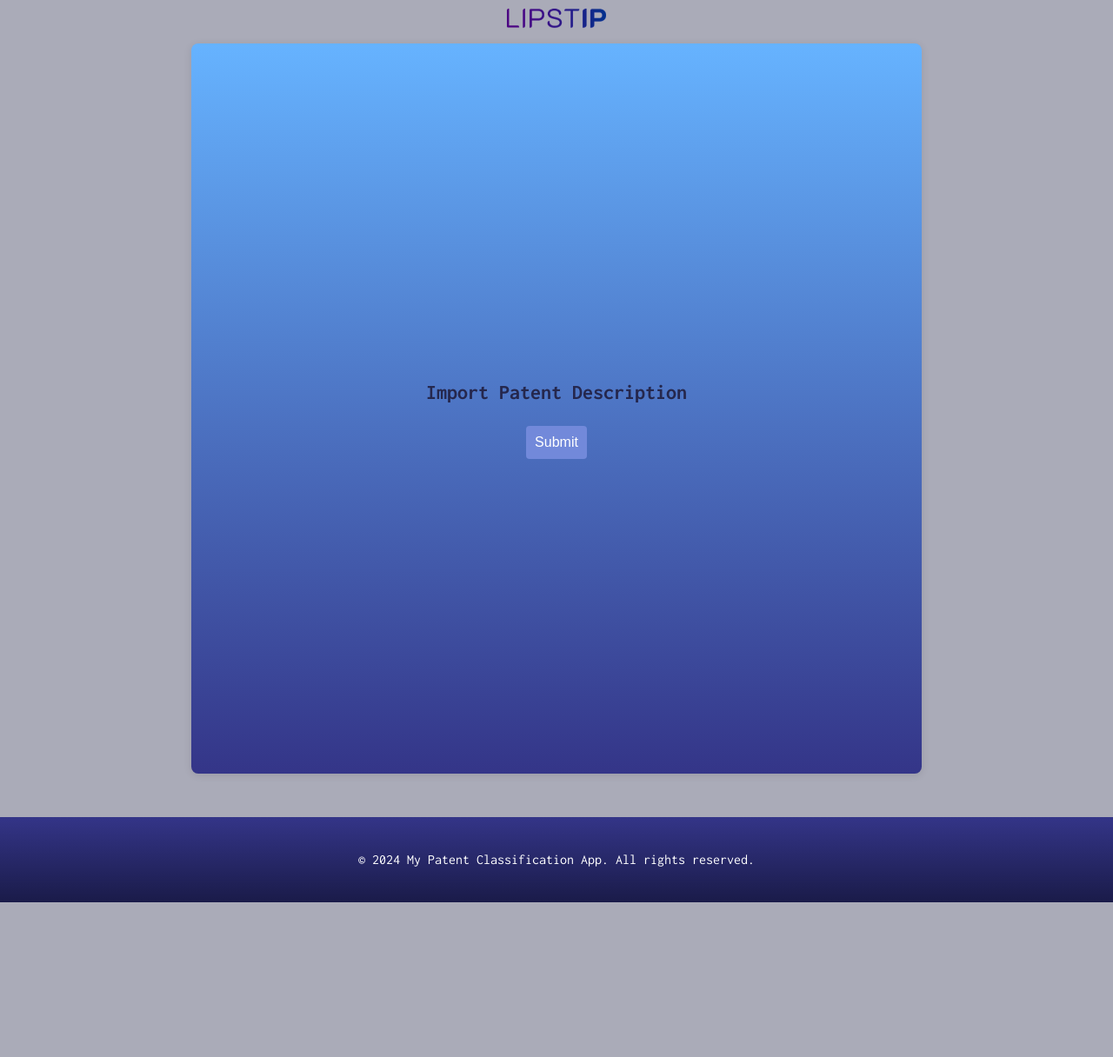
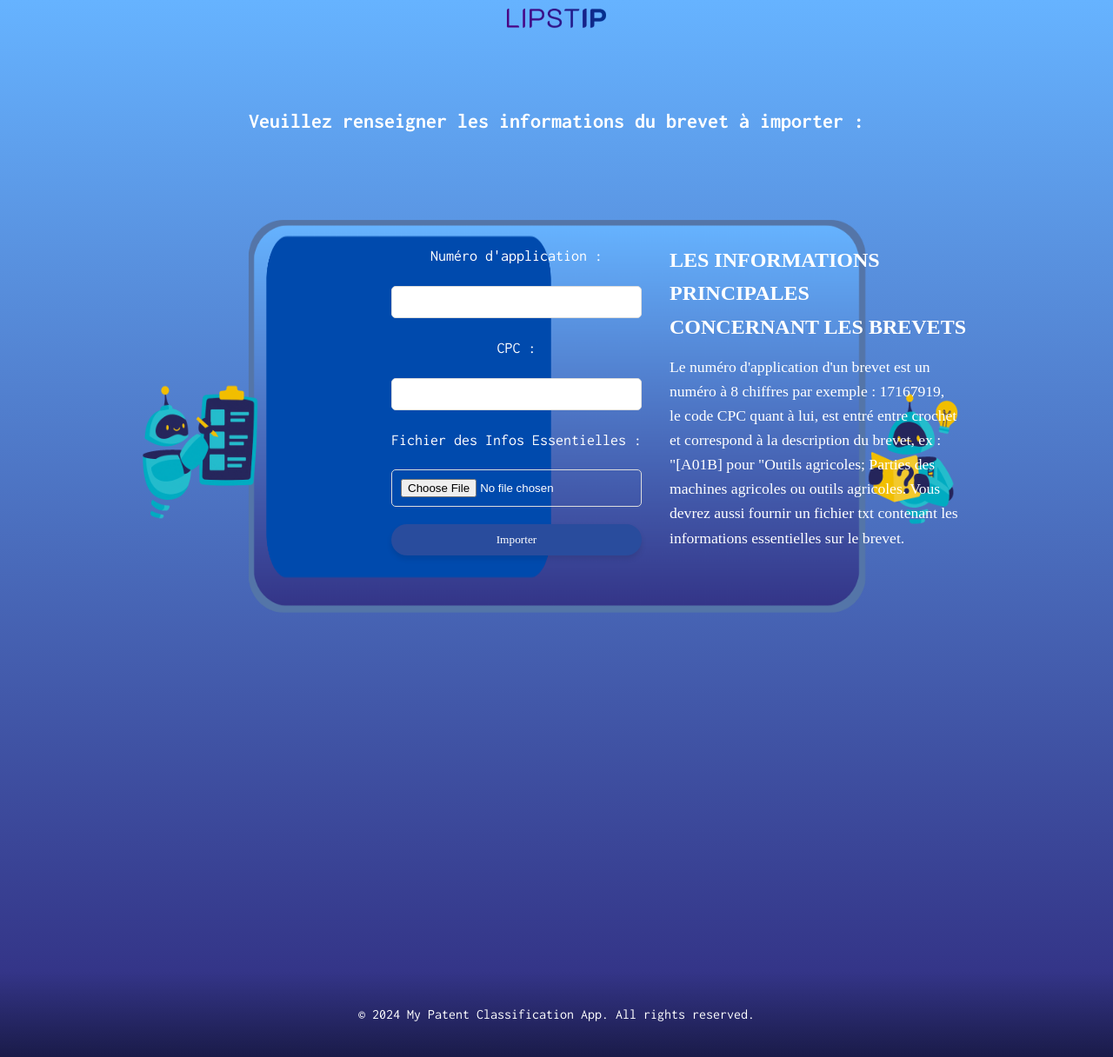
Before and after one commit to ktzkvin/Mastercamp-EXPLAIN, a Flask app: page /import_patent in a window 1280 px wide; the page is wider, and only the part inside the window is pictured. Shown: that part at 87% size. Before the commit the page ends 1038 px from the top of that part, so only its background shows below. Run offline with Flask 3, Linux system fonts and the light colour scheme; parts of the project's set-up code (start-up, migrations or seed data) failed here and were passed over.

Commit message:
finalisation home/import page avec ajout d'images/gifs

```diff
--- a/app.py
+++ b/app.py
@@ -1,4 +1,4 @@
-from flask import Flask, render_template, request
+from flask import Flask, render_template, request, redirect, url_for, flash
 import joblib
 import lime
 import lime.lime_tabular
@@ -6,13 +6,29 @@ import numpy as np
 import pandas as pd
 from sklearn.preprocessing import StandardScaler
 from sklearn.linear_model import LogisticRegression
+import os
+from werkzeug.utils import secure_filename
 
 app = Flask(__name__)
+app.secret_key = 'your_secret_key'
+
+UPLOAD_FOLDER = 'uploads'
+ALLOWED_EXTENSIONS = {'txt'}
+
+
+
+# Créer le dossier 'uploads' s'il n'existe pas
+if not os.path.exists(UPLOAD_FOLDER):
+    os.makedirs(UPLOAD_FOLDER)
 
 sample_df = joblib.load('sample_df_with_updated_embeddings.pkl')
 log_reg_model = joblib.load('log_reg_model_balanced.pkl')
 scaler = joblib.load('scaler_balanced.pkl')
 
+
+
+def allowed_file(filename):
+    return '.' in filename and filename.rsplit('.', 1)[1].lower() in ALLOWED_EXTENSIONS
 
 def generate_lime_explanation(index):
     selected_sample = sample_df.iloc[index]
@@ -71,12 +87,13 @@ def extract_important_words(description, feature_weights):
 
 
 def truncate_text(text, max_length=100):
+    if pd.isna(text):
+        return ''
     if isinstance(text, list):
         text = ' '.join(text)
     if len(text) > max_length:
         return text[:max_length] + '...'
     return text
-
 
 @app.route('/')
 def home():
@@ -105,17 +122,50 @@ def home():
         record['index'] = idx
 
     for record in df_records:
-        record['description'] = truncate_text(record['description'], max_length=100)
-        record['infos_essentielles'] = truncate_text(record['infos_essentielles'], max_length=100)
-        record['claim'] = truncate_text(record['claim'], max_length=100)
+        record['description'] = truncate_text(record.get('description', ''), max_length=100)
+        record['infos_essentielles'] = truncate_text(record.get('infos_essentielles', ''), max_length=100)
+        record['claim'] = truncate_text(record.get('claim', ''), max_length=100)
 
     return render_template('home.html', df_records=df_records, page=page, total_pages=total_pages,
                            search_query=search_query)
 
-
 @app.route('/import_patent')
 def import_patent():
     return render_template('import_patent.html')
+
+@app.route('/upload_patent', methods=['POST'])
+def upload_patent():
+    global sample_df
+    application_number = request.form['application_number']
+    cpc = request.form['cpc']
+    file = request.files['file']
+
+    if file and allowed_file(file.filename):
+        filename = secure_filename(file.filename)
+        file_path = os.path.join(UPLOAD_FOLDER, filename)
+        file.save(file_path)
+
+        with open(file_path, 'r') as f:
+            infos_essentielles = f.read()
+
+        if application_number not in sample_df["Numéro d'application"].values:
+            new_record = pd.DataFrame([{
+                "Numéro d'application": application_number,
+                "CPC": cpc,
+                "infos_essentielles": infos_essentielles,
+                # Ajoutez ici toute autre colonne nécessaire
+            }])
+            sample_df = pd.concat([sample_df, new_record], ignore_index=True)
+            sample_df.to_pickle('sample_df_with_updated_embeddings.pkl')  # Sauvegarder les nouvelles données
+
+            flash('Brevet importé avec succès!', 'success')
+        else:
+            flash('Le numéro d\'application existe déjà.', 'danger')
+    else:
+        flash('Format de fichier non supporté.', 'danger')
+
+    return redirect(url_for('import_patent'))
+
 
 
 @app.route('/classification_result')
--- a/static/css/import.css
+++ b/static/css/import.css
@@ -4,6 +4,14 @@
     background: linear-gradient(to bottom, #66b3ff, #343588);
 }
 
+form {
+
+    display: flex;
+    flex-direction: column;
+    gap: 20px;
+    margin: 0 auto;
+    max-width: 500px;
+}
 #import {
     background-color: #2c2f33;
     color: #ffffff;
@@ -25,6 +33,8 @@
 
 /* Styles pour le formulaire */
 #import form {
+    position: absolute;
+    top: 850px;
     display: flex;
     flex-direction: column;
     gap: 15px;
@@ -62,3 +72,132 @@
 #import form p {
     color: #b9bbbe;
 }
+.flashes {
+    list-style-type: none;
+    padding: 0;
+}
+
+.flashes li {
+    padding: 10px;
+    margin: 10px 0;
+    border-radius: 5px;
+}
+
+.flashes .success {
+    background-color: #d4edda;
+    color: #155724;
+}
+
+.flashes .danger {
+            position:absolute;
+    background-color: #f8d7da;
+    color: #721c24;
+}
+
+
+form label {
+    font-size: 18px;
+}
+
+form input[type="text"],
+form input[type="file"] {
+    padding: 10px;
+    border: 1px solid #ddd;
+    border-radius: 5px;
+}
+
+form button {
+    padding: 10px;
+    background-color: #343588;
+    color: #fff;
+    border: none;
+    border-radius: 5px;
+    cursor: pointer;
+}
+
+form button:hover {
+    background-color: #66b3ff;
+}
+
+.flash-message {
+
+    margin: 20px auto;
+    max-width: 500px;
+    padding: 20px;
+    border-radius: 5px;
+    text-align: center;
+}
+
+.flash-message.success {
+    background-color: #d4edda;
+    color: #155724;
+}
+
+.flash-message.danger {
+    background-color: #f8d7da;
+    color: #721c24;
+}
+
+.alert-alert-danger{
+    color:white;
+}
+
+.import-bg1{
+    padding-right: 0px;
+    width : 1500px;
+    height : 900px;
+    margin-top:-150px;
+
+}
+.import-bg2{
+    padding-right: 340px;
+    width : 900px;
+    height : 1100px;
+    margin-top:-1010px;
+
+}
+.import-form{
+    color:white;
+    position: absolute;
+    top : 280px;
+    left:450px;
+}
+
+.patent-infos{
+    font-size : 110%;
+    text-align: left;
+    position:absolute;
+    left: 770px;
+    top: 390px;
+    color: white;
+    font-family: Dubai;
+}
+
+.patent-infos-title{
+    text-align: left;
+    position:absolute;
+    left: 770px;
+    top: 260px;
+    color: white;
+    font-family: Dubai;
+}
+
+.import-patent-title{
+    color:white;
+}
+
+.robot-task{
+    width:30%;
+    height: 30%;
+    position: absolute;
+    left: 3%;
+    top: 50%;
+}
+
+.robot-task2{
+    width:30%;
+    height: 30%;
+    position: absolute;
+    right: 3%;
+    top: 50%;
+}
--- a/templates/import_patent.html
+++ b/templates/import_patent.html
@@ -3,16 +3,54 @@
 {% block title %}Import Patent{% endblock %}
 
 {% block extra_head %}
-    <link rel="stylesheet" href="{{ url_for('static', filename='css/import.css') }}">
+<!-- Inclure la feuille de style home.css -->
+<link rel="stylesheet" href="{{ url_for('static', filename='css/import.css') }}">
 {% endblock %}
 
+
+
 {% block content %}
-<section id="import" class="intro">
-    <section id="import-conteneur" class="conteneur">
-        <h1 class="import-title">Import Patent Description</h1>
-        <form method="post">
-            <button type="submit">Submit</button>
-        </form>
-    </section>
+
+ {% with messages = get_flashed_messages(with_categories=true) %}
+        {% if messages %}
+            {% for category, message in messages %}
+                <div class="alert alert-{{ category }}">
+                    {{ message }}
+                </div>
+            {% endfor %}
+        {% endif %}
+    {% endwith %}
+
+<section id="import-patent" class="intro">
+    <h2 class = "import-patent-title">Veuillez renseigner les informations du brevet à importer :</h2>
+        <img src="static/images/import-patent-bg1.png", class ="import-bg1">
+        <img src="static/images/import-patent-bg2.png", class ="import-bg2">
+        <img src="static/images/robot_task_gif.gif", class ="robot-task">
+        <img src="static/images/robot_task2_gif.gif", class ="robot-task2   ">
+
+        <h1 class = "patent-infos-title">LES INFORMATIONS<br> PRINCIPALES <br>CONCERNANT LES BREVETS </h1>
+
+    <div class = "patent-infos">
+        <p>Le numéro d'application d'un brevet est un<br> numéro à 8 chiffres par exemple : 17167919,
+        <br>le code CPC quant à lui, est entré entre crochet <br>et correspond à la description du brevet, ex :<br> "[A01B]
+        pour "Outils agricoles; Parties des <br>machines agricoles ou outils agricoles. Vous <br>devrez aussi fournir un fichier
+        txt contenant les<br> informations essentielles sur le brevet.
+        </p>
+
+    </div>
+    <div class ="import-form">
+    <form action="{{ url_for('upload_patent') }}" method="POST" enctype="multipart/form-data">
+        <label for="application_number">Numéro d'application :</label>
+        <input type="text" id="application_number" name="application_number" required>
+
+        <label for="cpc">CPC :</label>
+        <input type="text" id="cpc" name="cpc" required>
+
+        <label for="file">Fichier des Infos Essentielles :</label>
+        <input type="file" id="file" name="file" accept=".txt" required>
+
+        <button type="submit" class="button">Importer</button>
+    </form>
+        </div>
 </section>
 {% endblock %}
--- /dev/null
+++ b/uploads/Ceci_est_un_test_de_fichier_txt.txt
@@ -0,0 +1 @@
+Ceci est un test de fichier txt
```
Also changed, not shown: static/css/home.css (line endings or trailing spaces), static/images/import-patent-bg1.png (added), static/images/import-patent-bg2.png (added), static/images/robot_task2_gif.gif (added), static/images/robot_task_gif.gif (added).
